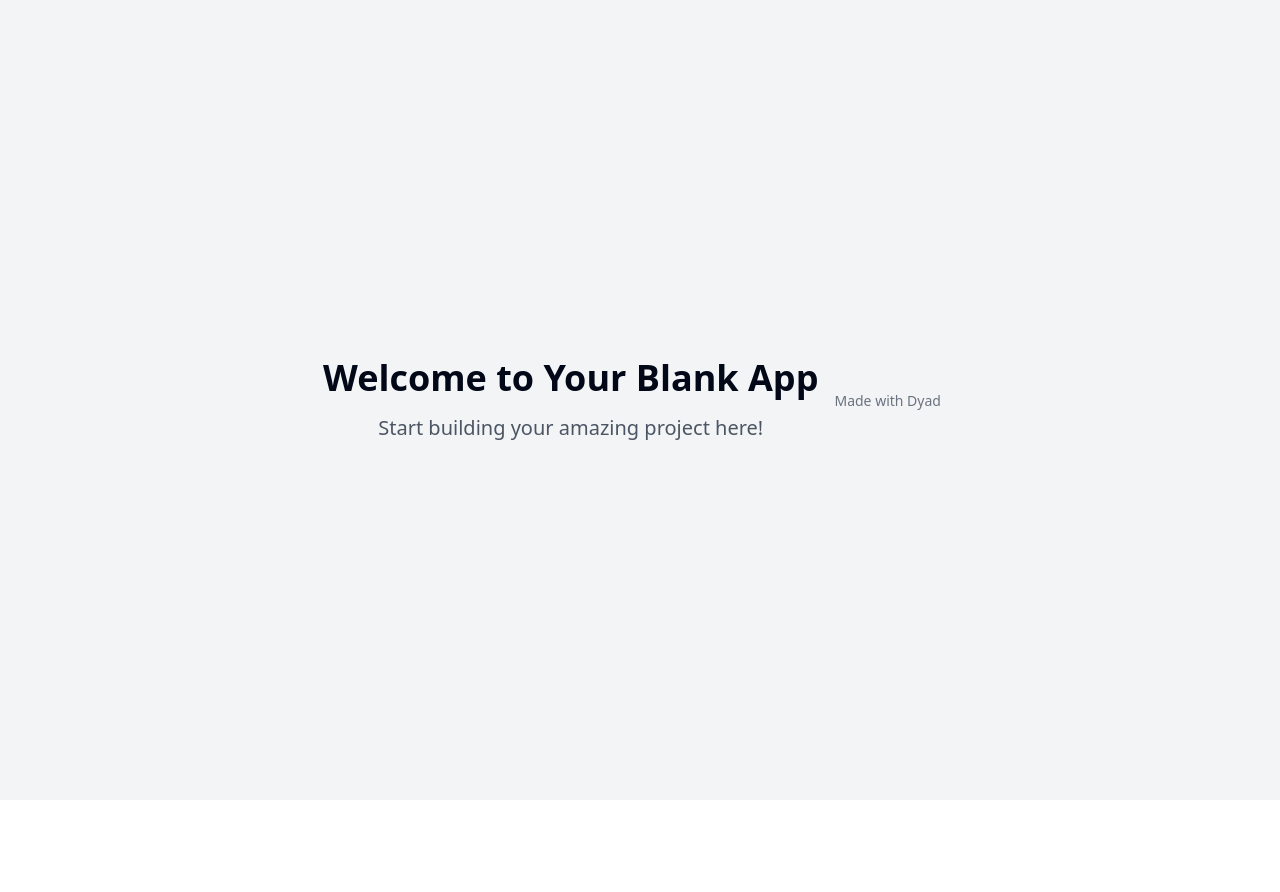
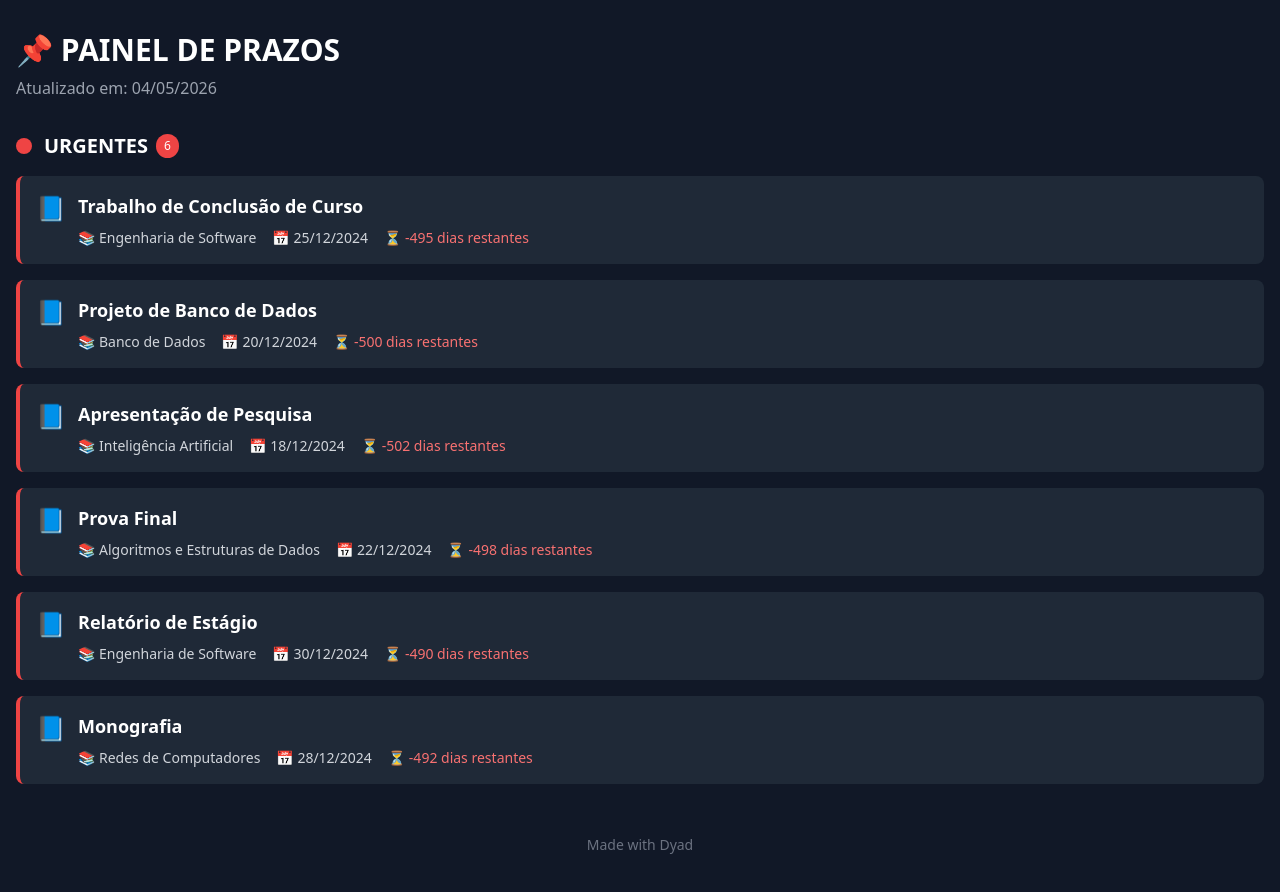
Before and after one commit to Kaique-Junior/Prazo-de-Atividades---ADS, a React (Vite) app: page / in a window 1280 px wide. Shown: the top 892 px of the page. Before the commit the page ends 800 px from the top, so only its background shows below. Built offline with nearby package versions, Linux system fonts and the light colour scheme.

Commit message:
[dyad] Criando painel de prazos acadêmico com dark mode - wrote 1 file(s) + extra files edited outside of Dyad

```diff
--- a/src/pages/Index.tsx
+++ b/src/pages/Index.tsx
@@ -1,17 +1,262 @@
-// Update this page (the content is just a fallback if you fail to update the page)
+"use client";
 
+import { useState, useEffect } from "react";
 import { MadeWithDyad } from "@/components/made-with-dyad";
 
+interface Atividade {
+  titulo: string;
+  disciplina: string;
+  dataEntrega: string;
+}
+
+interface AtividadeComDias extends Atividade {
+  diasRestantes: number;
+  status: "URGENTE" | "IMPORTANTE" | "TRANQUILO";
+}
+
 const Index = () => {
+  const [atividades, setAtividades] = useState<AtividadeComDias[]>([]);
+  const [dataAtual, setDataAtual] = useState<string>("");
+
+  useEffect(() => {
+    // Dados de exemplo
+    const atividadesData: Atividade[] = [
+      {
+        titulo: "Trabalho de Conclusão de Curso",
+        disciplina: "Engenharia de Software",
+        dataEntrega: "2024-12-25"
+      },
+      {
+        titulo: "Projeto de Banco de Dados",
+        disciplina: "Banco de Dados",
+        dataEntrega: "2024-12-20"
+      },
+      {
+        titulo: "Apresentação de Pesquisa",
+        disciplina: "Inteligência Artificial",
+        dataEntrega: "2024-12-18"
+      },
+      {
+        titulo: "Prova Final",
+        disciplina: "Algoritmos e Estruturas de Dados",
+        dataEntrega: "2024-12-22"
+      },
+      {
+        titulo: "Relatório de Estágio",
+        disciplina: "Engenharia de Software",
+        dataEntrega: "2024-12-30"
+      },
+      {
+        titulo: "Monografia",
+        disciplina: "Redes de Computadores",
+        dataEntrega: "2024-12-28"
+      }
+    ];
+
+    // Calcular dias restantes e categorizar
+    const atividadesComDias = atividadesData.map(atividade => {
+      const dataEntrega = new Date(atividade.dataEntrega);
+      const hoje = new Date();
+      const diffTime = dataEntrega.getTime() - hoje.getTime();
+      const diasRestantes = Math.ceil(diffTime / (1000 * 60 * 60 * 24));
+
+      let status: "URGENTE" | "IMPORTANTE" | "TRANQUILO" = "TRANQUILO";
+      if (diasRestantes <= 2) {
+        status = "URGENTE";
+      } else if (diasRestantes <= 5) {
+        status = "IMPORTANTE";
+      }
+
+      return {
+        ...atividade,
+        diasRestantes,
+        status
+      };
+    });
+
+    setAtividades(atividadesComDias);
+
+    // Formatar data atual
+    const hoje = new Date();
+    const dataFormatada = hoje.toLocaleDateString('pt-BR', {
+      day: '2-digit',
+      month: '2-digit',
+      year: 'numeric'
+    });
+    setDataAtual(dataFormatada);
+  }, []);
+
+  // Agrupar atividades por status
+  const atividadesAgrupadas = {
+    URGENTES: atividades.filter(a => a.status === "URGENTE"),
+    IMPORTANTES: atividades.filter(a => a.status === "IMPORTANTE"),
+    TRANQUILOS: atividades.filter(a => a.status === "TRANQUILO")
+  };
+
+  const getStatusColor = (status: string) => {
+    switch (status) {
+      case "URGENTE": return "bg-red-500";
+      case "IMPORTANTE": return "bg-yellow-500";
+      case "TRANQUILO": return "bg-green-500";
+      default: return "bg-gray-500";
+    }
+  };
+
+  const getStatusText = (status: string) => {
+    switch (status) {
+      case "URGENTE": return "URGENTES";
+      case "IMPORTANTE": return "IMPORTANTES";
+      case "TRANQUILO": return "TRANQUILOS";
+      default: return status;
+    }
+  };
+
   return (
-    <div className="min-h-screen flex items-center justify-center bg-gray-100">
-      <div className="text-center">
-        <h1 className="text-4xl font-bold mb-4">Welcome to Your Blank App</h1>
-        <p className="text-xl text-gray-600">
-          Start building your amazing project here!
-        </p>
+    <div className="min-h-screen bg-gray-900 text-gray-100">
+      <div className="container mx-auto px-4 py-8">
+        {/* Cabeçalho */}
+        <div className="mb-8">
+          <h1 className="text-3xl font-bold text-white mb-2">📌 PAINEL DE PRAZOS</h1>
+          <p className="text-gray-400">Atualizado em: {dataAtual}</p>
+        </div>
+
+        {/* Seção URGENTES */}
+        {atividadesAgrupadas.URGENTES.length > 0 && (
+          <div className="mb-8">
+            <div className="flex items-center mb-4">
+              <div className={`w-4 h-4 rounded-full ${getStatusColor("URGENTE")} mr-3`}></div>
+              <h2 className="text-xl font-semibold text-white">URGENTES</h2>
+              <span className="ml-2 bg-red-500 text-white text-xs px-2 py-1 rounded-full">
+                {atividadesAgrupadas.URGENTES.length}
+              </span>
+            </div>
+            <div className="space-y-4">
+              {atividadesAgrupadas.URGENTES.map((atividade, index) => (
+                <div
+                  key={index}
+                  className="bg-gray-800 rounded-lg p-4 border-l-4 border-red-500 hover:bg-gray-750 transition-colors"
+                >
+                  <div className="flex items-start space-x-3">
+                    <div className="text-2xl">📘</div>
+                    <div className="flex-1">
+                      <h3 className="font-semibold text-white text-lg">{atividade.titulo}</h3>
+                      <div className="flex items-center space-x-4 mt-2 text-sm">
+                        <div className="flex items-center text-gray-300">
+                          <span className="mr-1">📚</span>
+                          <span>{atividade.disciplina}</span>
+                        </div>
+                        <div className="flex items-center text-gray-300">
+                          <span className="mr-1">📅</span>
+                          <span>{new Date(atividade.dataEntrega).toLocaleDateString('pt-BR')}</span>
+                        </div>
+                        <div className="flex items-center text-red-400 font-medium">
+                          <span className="mr-1">⏳</span>
+                          <span>{atividade.diasRestantes} dias restantes</span>
+                        </div>
+                      </div>
+                    </div>
+                  </div>
+                </div>
+              ))}
+            </div>
+          </div>
+        )}
+
+        {/* Seção IMPORTANTES */}
+        {atividadesAgrupadas.IMPORTANTES.length > 0 && (
+          <div className="mb-8">
+            <div className="flex items-center mb-4">
+              <div className={`w-4 h-4 rounded-full ${getStatusColor("IMPORTANTE")} mr-3`}></div>
+              <h2 className="text-xl font-semibold text-white">IMPORTANTES</h2>
+              <span className="ml-2 bg-yellow-500 text-white text-xs px-2 py-1 rounded-full">
+                {atividadesAgrupadas.IMPORTANTES.length}
+              </span>
+            </div>
+            <div className="space-y-4">
+              {atividadesAgrupadas.IMPORTANTES.map((atividade, index) => (
+                <div
+                  key={index}
+                  className="bg-gray-800 rounded-lg p-4 border-l-4 border-yellow-500 hover:bg-gray-750 transition-colors"
+                >
+                  <div className="flex items-start space-x-3">
+                    <div className="text-2xl">📘</div>
+                    <div className="flex-1">
+                      <h3 className="font-semibold text-white text-lg">{atividade.titulo}</h3>
+                      <div className="flex items-center space-x-4 mt-2 text-sm">
+                        <div className="flex items-center text-gray-300">
+                          <span className="mr-1">📚</span>
+                          <span>{atividade.disciplina}</span>
+                        </div>
+                        <div className="flex items-center text-gray-300">
+                          <span className="mr-1">📅</span>
+                          <span>{new Date(atividade.dataEntrega).toLocaleDateString('pt-BR')}</span>
+                        </div>
+                        <div className="flex items-center text-yellow-400 font-medium">
+                          <span className="mr-1">⏳</span>
+                          <span>{atividade.diasRestantes} dias restantes</span>
+                        </div>
+                      </div>
+                    </div>
+                  </div>
+                </div>
+              ))}
+            </div>
+          </div>
+        )}
+
+        {/* Seção TRANQUILOS */}
+        {atividadesAgrupadas.TRANQUILOS.length > 0 && (
+          <div className="mb-8">
+            <div className="flex items-center mb-4">
+              <div className={`w-4 h-4 rounded-full ${getStatusColor("TRANQUILO")} mr-3`}></div>
+              <h2 className="text-xl font-semibold text-white">TRANQUILOS</h2>
+              <span className="ml-2 bg-green-500 text-white text-xs px-2 py-1 rounded-full">
+                {atividadesAgrupadas.TRANQUILOS.length}
+              </span>
+            </div>
+            <div className="space-y-4">
+              {atividadesAgrupadas.TRANQUILOS.map((atividade, index) => (
+                <div
+                  key={index}
+                  className="bg-gray-800 rounded-lg p-4 border-l-4 border-green-500 hover:bg-gray-750 transition-colors"
+                >
+                  <div className="flex items-start space-x-3">
+                    <div className="text-2xl">📘</div>
+                    <div className="flex-1">
+                      <h3 className="font-semibold text-white text-lg">{atividade.titulo}</h3>
+                      <div className="flex items-center space-x-4 mt-2 text-sm">
+                        <div className="flex items-center text-gray-300">
+                          <span className="mr-1">📚</span>
+                          <span>{atividade.disciplina}</span>
+                        </div>
+                        <div className="flex items-center text-gray-300">
+                          <span className="mr-1">📅</span>
+                          <span>{new Date(atividade.dataEntrega).toLocaleDateString('pt-BR')}</span>
+                        </div>
+                        <div className="flex items-center text-green-400 font-medium">
+                          <span className="mr-1">⏳</span>
+                          <span>{atividade.diasRestantes} dias restantes</span>
+                        </div>
+                      </div>
+                    </div>
+                  </div>
+                </div>
+              ))}
+            </div>
+          </div>
+        )}
+
+        {/* Mensagem quando não há atividades */}
+        {atividades.length === 0 && (
+          <div className="text-center py-12">
+            <div className="text-6xl mb-4">📚</div>
+            <h2 className="text-2xl font-semibold text-white mb-2">Nenhuma atividade encontrada</h2>
+            <p className="text-gray-400">Adicione suas atividades para começar a organizar seus prazos!</p>
+          </div>
+        )}
+
+        <MadeWithDyad />
       </div>
-      <MadeWithDyad />
     </div>
   );
 };
```
Also changed, not shown: .dyad/screenshot/809b0e64756039041917cffadc5824130558db04.png (added).
